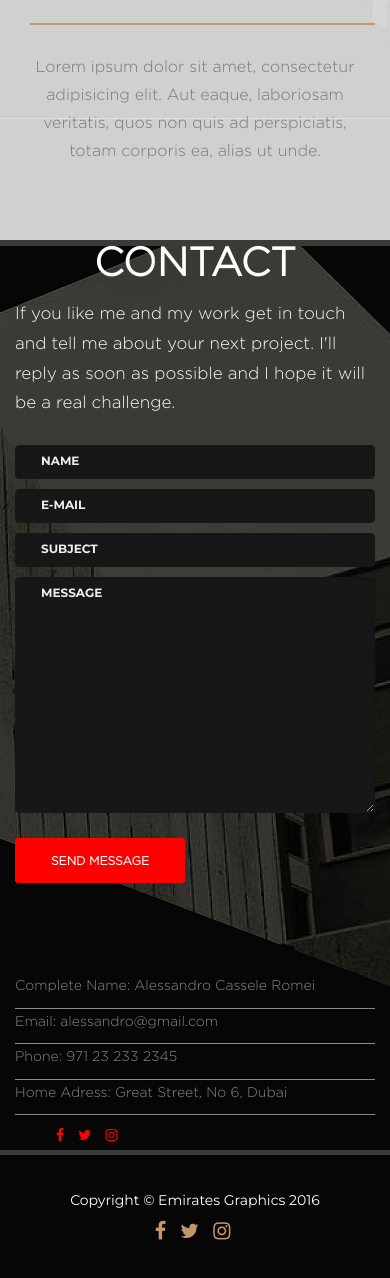
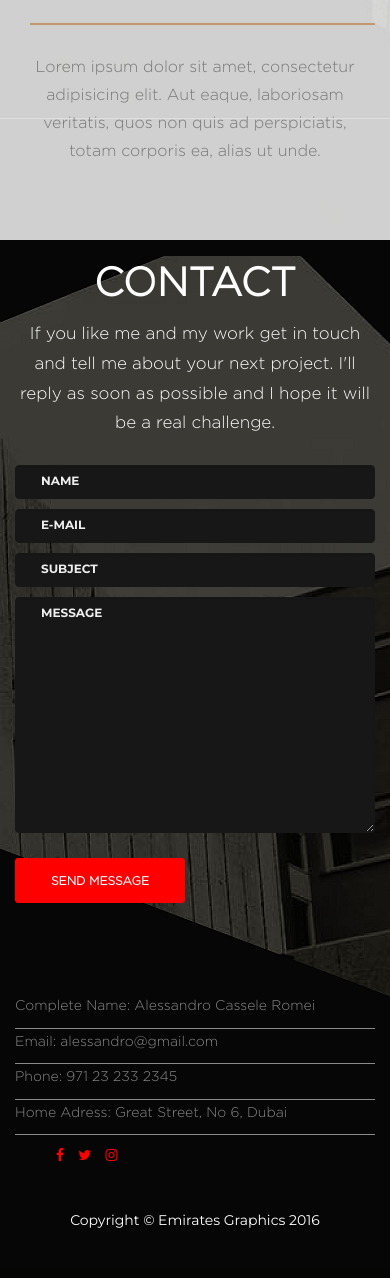
Before and after one commit to rilindpozhegu/testwebpage, a PHP site: page / in a window 390 px wide. Shown: the part 1271-2549 px from the top of the page. After the commit the page ends 2499 px from the top, so only its background shows below. Run offline with PHP 8.4, Linux system fonts and the light colour scheme; some libraries are stand-ins or nearby versions; some web fonts are replaced.

Commit message:
some chantes2

```diff
--- a/css/agency.css
+++ b/css/agency.css
@@ -529,7 +529,7 @@ aside.clients img {
   margin: 50px auto;
 }
 section#contact {
-  background-color: #3b3a35;
+  background-color: #060606;
   background-image: url('../img/contact-background.png');
   background-position: center;
   background-repeat: no-repeat;
@@ -751,6 +751,15 @@ body {
     section {
   padding: 0px 0px;
 }
+.padding-top-contact {
+  padding-top: 20px;
+}
+.contact-us_footer {
+  text-align: center;
+}
+.social-footer_logo1 {
+  display: none;
+}
 }
 
 @media only screen and (min-width: 500px) {
--- a/index.php
+++ b/index.php
@@ -116,7 +116,7 @@
     <section id="contact">
         <div class="container">
             <div class="row">
-                <div class="col-lg-8 text-left">
+                <div class="col-lg-8 text-left padding-top-contact">
                     <h2 class="section-heading contact-heading-align">Contact</h2>
                     <p class="contact-us_footer">If you like me and my work get in touch and tell me about your next project. I'll reply as soon as possible and I hope it will be a real challenge.</p>
                 </div>
```
